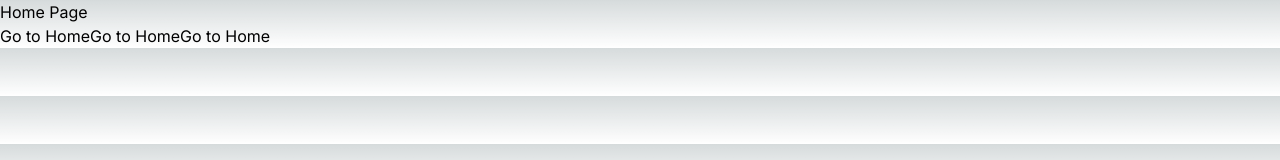
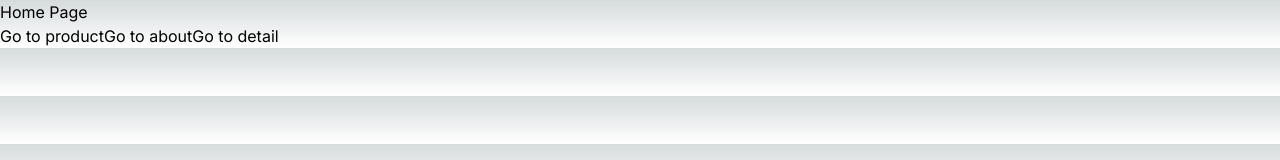
Before and after one commit to sa02045/nextjs-app-router-visualizer, a Next.js app in the folder example/: page /home in a window 1280 px wide. Shown: the top 160 px of the page. Built offline with nearby package versions, Linux system fonts and the light colour scheme.

Commit message:
chore: various route example

```diff
--- a/example/src/app/about/page.tsx
+++ b/example/src/app/about/page.tsx
@@ -1,3 +1,4 @@
+import Link from "next/link";
 import { useRouter } from "next/navigation";
 export default function About() {
   const router = useRouter();
@@ -5,6 +6,7 @@ export default function About() {
     <div>
       <h1>About Page</h1>
       <button onClick={() => router.push("/home")}>Go to Home</button>
+      <Link href="/product/detail">Go to product detail</Link>
     </div>
   );
 }
--- a/example/src/app/home/page.tsx
+++ b/example/src/app/home/page.tsx
@@ -4,9 +4,11 @@ export default function Home() {
   return (
     <div>
       <h1>Home Page</h1>
-      <button onClick={() => router.push("/product")}>Go to Home</button>
-      <button onClick={() => router.push("/about")}>Go to Home</button>
-      <button onClick={() => router.push("/product/detail")}>Go to Home</button>
+      <button onClick={() => router.push("/product")}>Go to product</button>
+      <button onClick={() => router.push("/about")}>Go to about</button>
+      <button onClick={() => router.push("/product/detail")}>
+        Go to detail
+      </button>
     </div>
   );
 }
--- a/example/src/app/product/detail/page.tsx
+++ b/example/src/app/product/detail/page.tsx
@@ -3,14 +3,14 @@ import { Component } from "./component";
 export default function ProductDetail() {
   const router = useRouter();
 
-  function handleClick() {
-    router.push("/product");
-  }
-
   return (
     <div>
       <h1>Home Page</h1>
-      <Component onNext={handleClick}></Component>
+      <Component
+        onNext={() => {
+          router.push("/product");
+        }}
+      ></Component>
     </div>
   );
 }
--- a/example/src/app/product/page.tsx
+++ b/example/src/app/product/page.tsx
@@ -2,10 +2,14 @@ import Link from "next/link";
 import { useRouter } from "next/navigation";
 export default function Product() {
   const router = useRouter();
+
+  function handle로그인() {
+    router.push("/product/detail");
+  }
   return (
     <div>
       <h1>About Page</h1>
-      <button onClick={() => router.push("/product/detail")}>Go to Home</button>
+      <button onClick={handle로그인}>Go to Home</button>
     </div>
   );
 }
```
